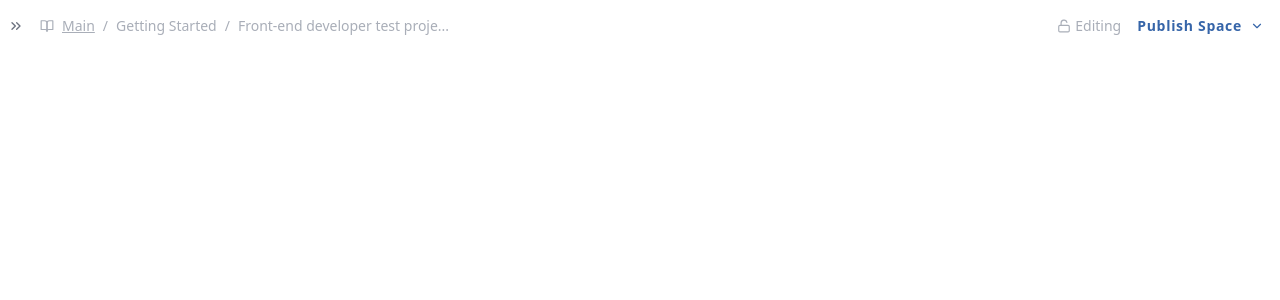
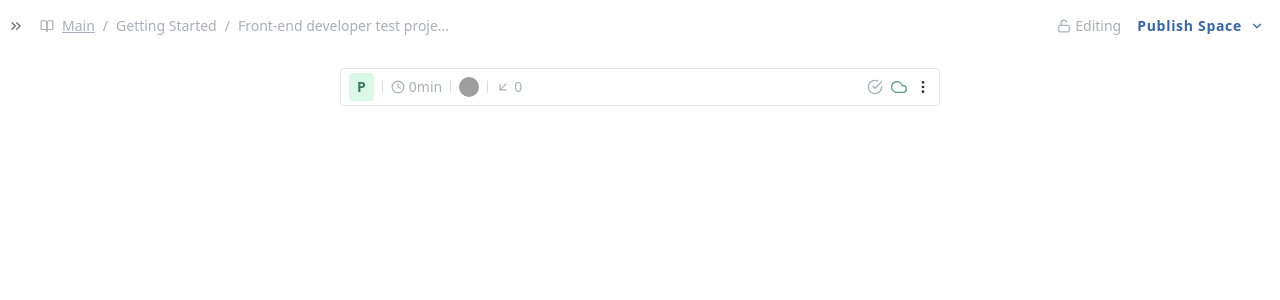
Before and after one commit to MohamedBechirMejri/helpjuice-test-project, a Next.js app: page / in a window 1280 px wide. Shown: the top 300 px of the page. Built offline with nearby package versions, Linux system fonts and the light colour scheme; grey boxes are pictures that could not be loaded.

Commit message:
add statusbar

```diff
--- a/pages/index.tsx
+++ b/pages/index.tsx
@@ -1,8 +1,14 @@
 import type { NextPage } from "next";
+import Image from "next/image";
 import {
+  FiArrowDownLeft,
   FiBookOpen,
+  FiCheckCircle,
   FiChevronDown,
   FiChevronsRight,
+  FiClock,
+  FiCloud,
+  FiMoreVertical,
   FiUnlock,
 } from "react-icons/fi";
 
@@ -36,6 +42,38 @@ const Home: NextPage = () => {
           </button>
         </div>
       </header>
+      <main className="mx-auto max-w-[600px] mt-4">
+        <div className="flex items-center justify-between w-full p-1 px-2 border rounded text-[#aaafb8]">
+          <div className="flex items-center gap-2 text-sm">
+            <p className="bg-[#d9f9e6] text-[#38795c] p-1 rounded px-2 font-bold">
+              P
+            </p>
+            <div className="bg-[#dbdde1] w-[1px] h-3" />
+            <p className="flex items-center gap-1">
+              <FiClock /> 0min
+            </p>
+            <div className="bg-[#dbdde1] w-[1px] h-3" />
+            <Image
+              src="https://picsum.photos/100/100"
+              width={20}
+              height={20}
+              alt="user"
+              style={{
+                borderRadius: "999999px",
+              }}
+            />
+            <div className="bg-[#dbdde1] w-[1px] h-3" />
+            <p className="flex items-center gap-1">
+              <FiArrowDownLeft /> 0
+            </p>
+          </div>
+          <div className="flex items-center gap-2">
+            <FiCheckCircle />
+            <FiCloud className="text-[#529d77]" />
+            <FiMoreVertical className="text-[#212936]" />
+          </div>
+        </div>
+      </main>
     </div>
   );
 };
```
